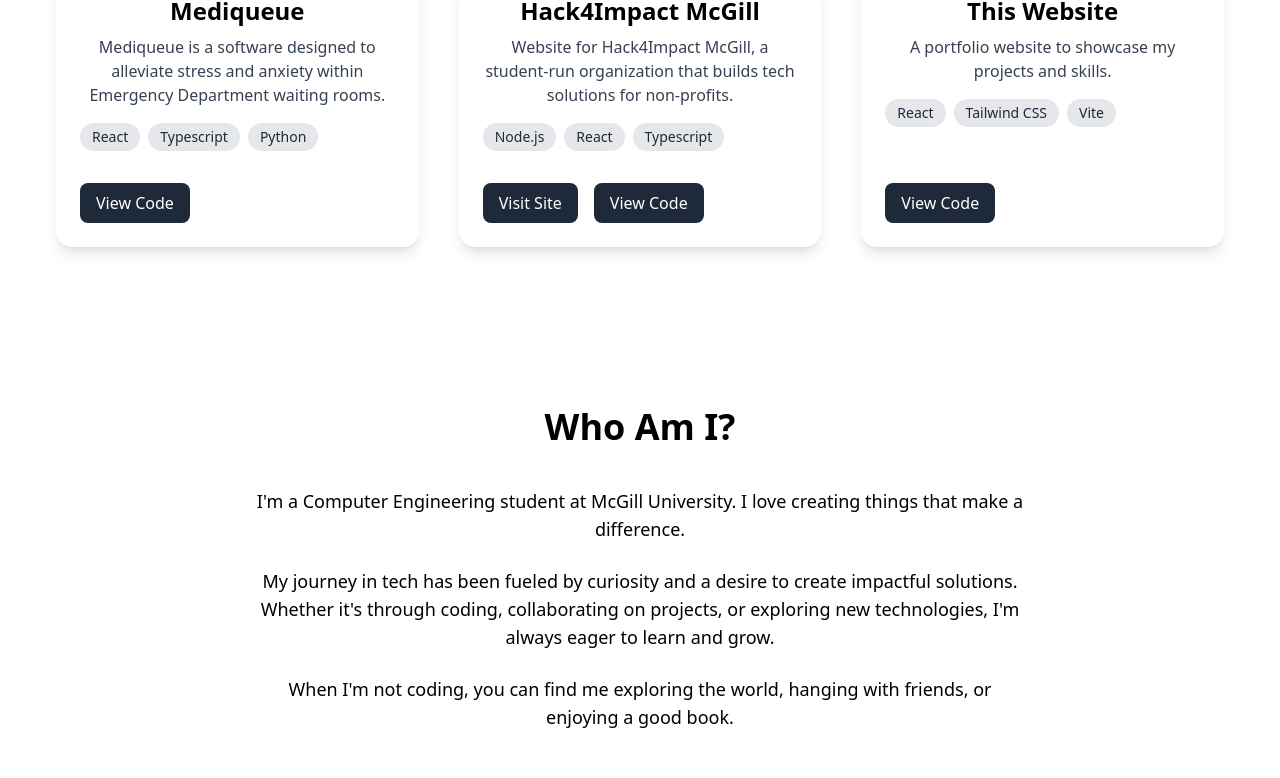
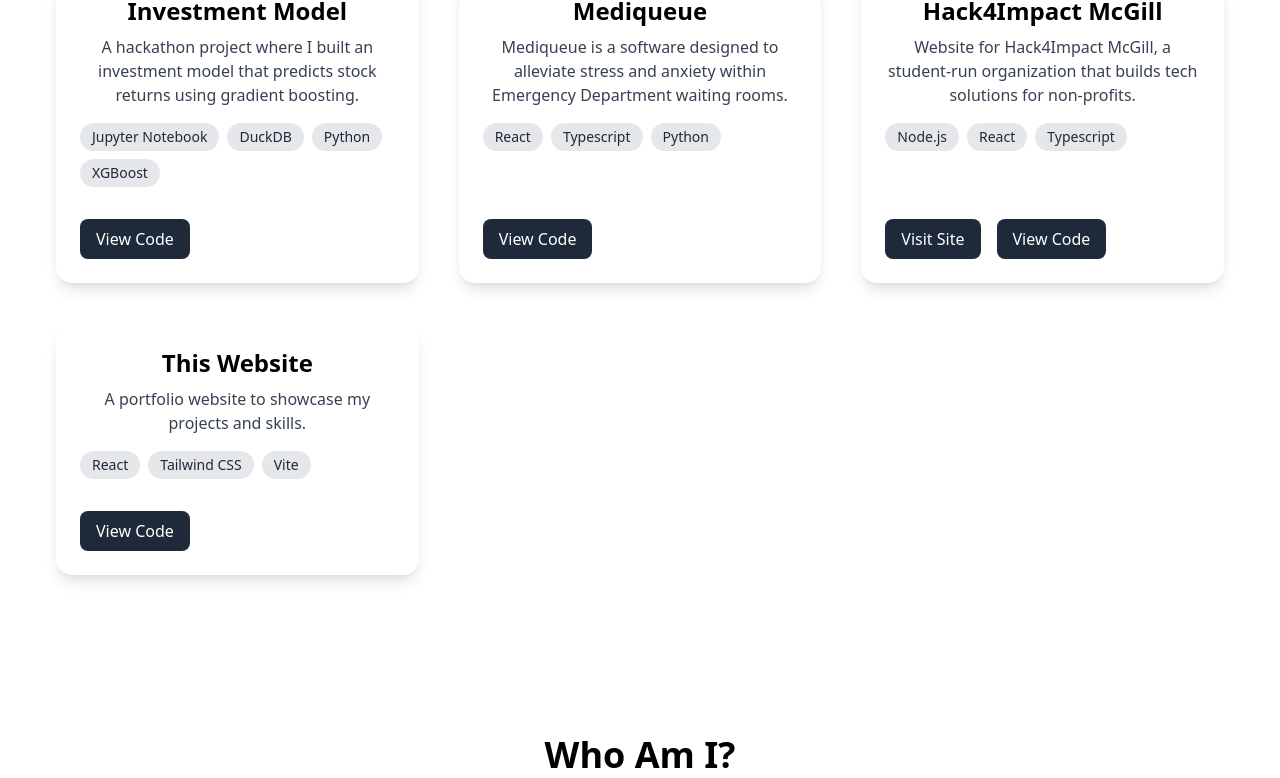
Before and after one commit to Gui-Oba/Portfolio, a React (Vite) app: page / in a window 1280 px wide. Shown: the part 1117-1895 px from the top of the page. Built offline with nearby package versions, Linux system fonts and the light colour scheme.

Commit message:
Polishing up the site

```diff
--- /dev/null
+++ b/src/components/FamilyTree.jsx
@@ -0,0 +1,33 @@
+import React from "react";
+import PersonCard from "./PersonCard";
+
+/**
+ * Recursively renders a family tree with connector lines
+ *
+ * @param {{ node: { name: string; description: string; children?: any[] } }} props
+ */
+export default function FamilyTree({ node }) {
+  const hasChildren = node.children && node.children.length > 0;
+
+  return (
+    <section className="flex flex-col items-center">
+      {/* Parent node + vertical connector */}
+      <div className="relative flex flex-col items-center">
+        <PersonCard person={node} />
+        {hasChildren && <div className="w-px h-6 bg-gray-300"></div>}
+      </div>
+
+      {/* Children nodes + horizontal connector */}
+      {hasChildren && (
+        <div className="relative mt-6 flex flex-wrap justify-center gap-8 lg:gap-12">
+          {/* horizontal line connecting all children */}
+          <div className="absolute top-0 left-0 right-0 h-px bg-gray-300"></div>
+
+          {node.children.map((child) => (
+            <FamilyTree key={child.name} node={child} />
+          ))}
+        </div>
+      )}
+    </section>
+  );
+}
--- /dev/null
+++ b/src/components/PersonCard.jsx
@@ -0,0 +1,14 @@
+import React from "react";
+
+export default function PersonCard({ person }) {
+  return (
+    <div className="w-60 bg-white shadow-lg rounded-2xl hover:shadow-xl transition duration-300 p-4 md:p-6 text-center">
+      <h2 className="text-lg md:text-xl font-semibold mb-1 leading-snug">
+        {person.name}
+      </h2>
+      <p className="text-sm md:text-base text-gray-600 leading-relaxed">
+        {person.description}
+      </p>
+    </div>
+  );
+}
--- a/src/pages/Home.jsx
+++ b/src/pages/Home.jsx
@@ -53,6 +53,12 @@
               Projects
             </h2>
             <div className="grid gap-10 sm:grid-cols-1 md:grid-cols-2 lg:grid-cols-3">
+               <ProjectCard
+                title="Investment Model"
+                description="A hackathon project where I built an investment model that predicts stock returns using gradient boosting."
+                techStack={['Jupyter Notebook', 'DuckDB', 'Python', 'XGBoost']}
+                repoLink="https://github.com/Gui-Oba/FIAM-model-A"
+              />
               <ProjectCard
                 title="Mediqueue"
                 description="Mediqueue is a software designed to alleviate stress and anxiety within Emergency Department waiting rooms."
@@ -92,13 +98,13 @@
             </h2>
             <div className="max-w-3xl mx-auto text-center mb-10">
               <p className="text-lg text-black mb-6">
-                I'm a Computer Engineering student at McGill University. I love creating things that make a difference.
+                I'm a third year Computer Engineering student at McGill University passionate about machine learning, data science and computer hardware.
               </p>
               <p className="text-lg text-black mb-6">
-                My journey in tech has been fueled by curiosity and a desire to create impactful solutions. Whether it's through coding, collaborating on projects, or exploring new technologies, I'm always eager to learn and grow.
+                My journey in tech has been fueled by curiosity and a desire to create impactful solutions. From my work at Hack4Impact McGill, a nonprofit whose mission is to develop software for humanitarian organizations, to my participation in many hackathons, including this year's FIAM Asset Management Hackathon where my teammates and I are currently building a stock-predicting ML model, I actively seek out opportunities to test my skills and expand my understanding.  Whether it's through coding, collaborating on projects, or exploring new technologies, I'm always eager to learn and grow.
               </p>
               <p className="text-lg text-black">
-                When I'm not coding, you can find me exploring the world, hanging with friends, or enjoying a good book.
+                In my spare time, you can find me tackling new routes at the bouldering gym or going for a run around the city.
               </p>
             </div>
               <h1 className="flex items-left justify-center ml-20 space-x-3">
```
Also changed, not shown: 1 other file (tests, documents, lock files or other folders).
